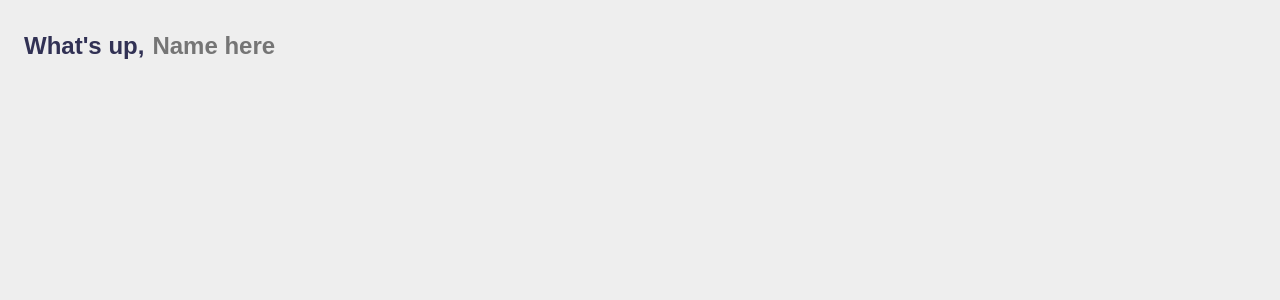
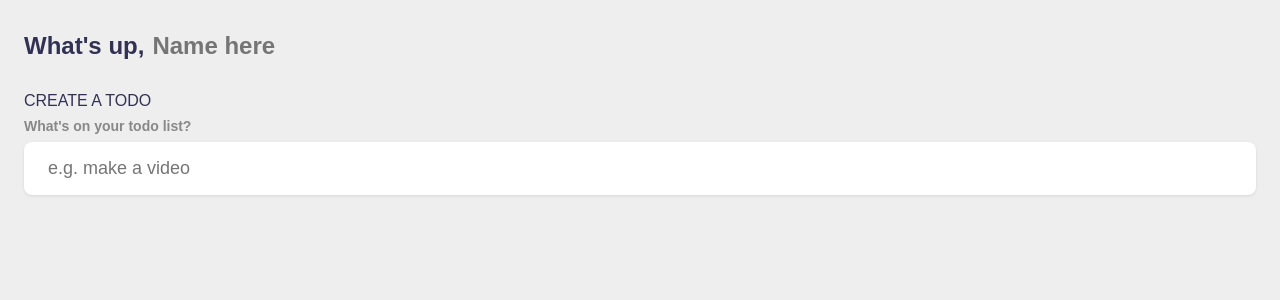
Before and after one commit to rjaybernardo/todo-list-vue, a Vue app: page / in a window 1280 px wide. Shown: the top 300 px of the page. Built offline with nearby package versions, Linux system fonts and the light colour scheme.

Commit message:
create form

```diff
--- a/src/App.vue
+++ b/src/App.vue
@@ -13,6 +13,8 @@
     return b.createdAt - a.createdAt;
   })
 );
+
+const addTodo = () => {};
 
 // watch changes and setup local storage
 watch(name, (newVal) => {
@@ -33,5 +35,19 @@
         <input type="text" placeholder="Name here" v-model="name" />
       </h2>
     </section>
+
+    <section class="create-todo">
+      <h3>CREATE A TODO</h3>
+      <form @submit.prevent="addTodo">
+        <h4>What's on your todo list?</h4>
+        <input
+          type="text"
+          placeholder="e.g. make a video"
+          v-model="input_content"
+        />
+
+        {{ input_content }}
+      </form>
+    </section>
   </main>
 </template>
```
